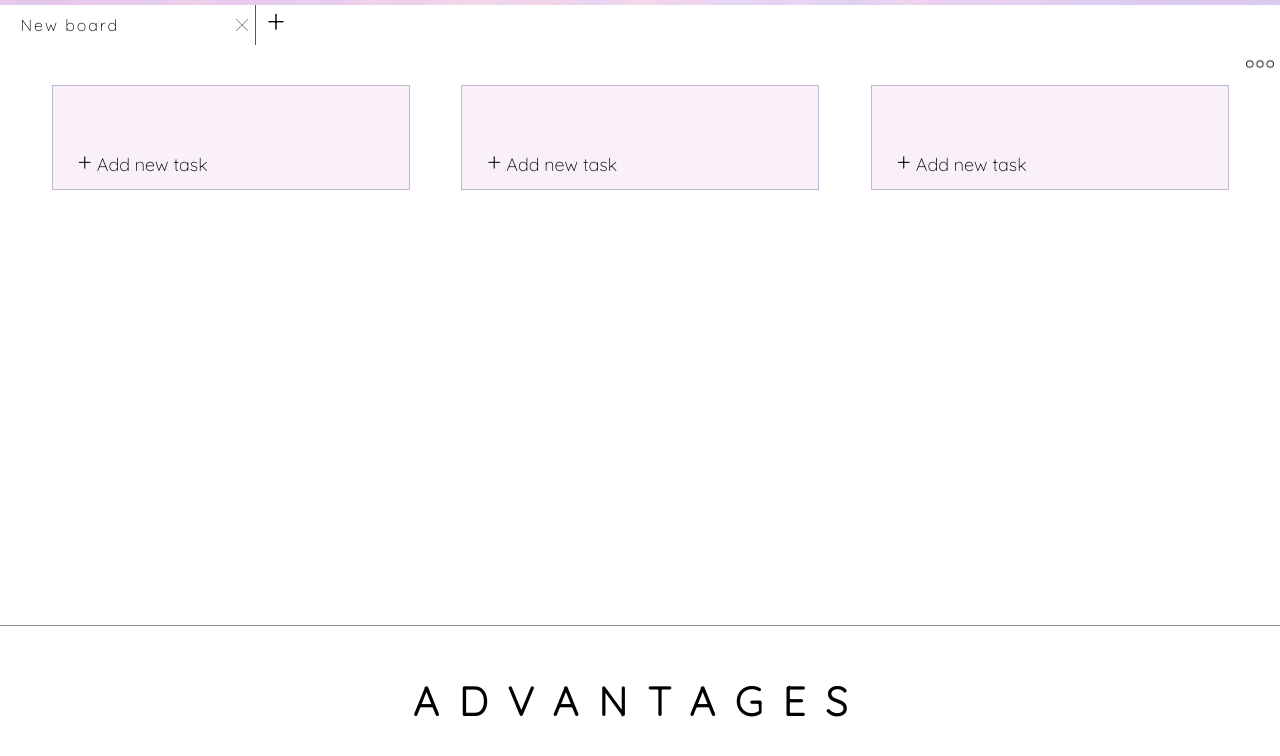
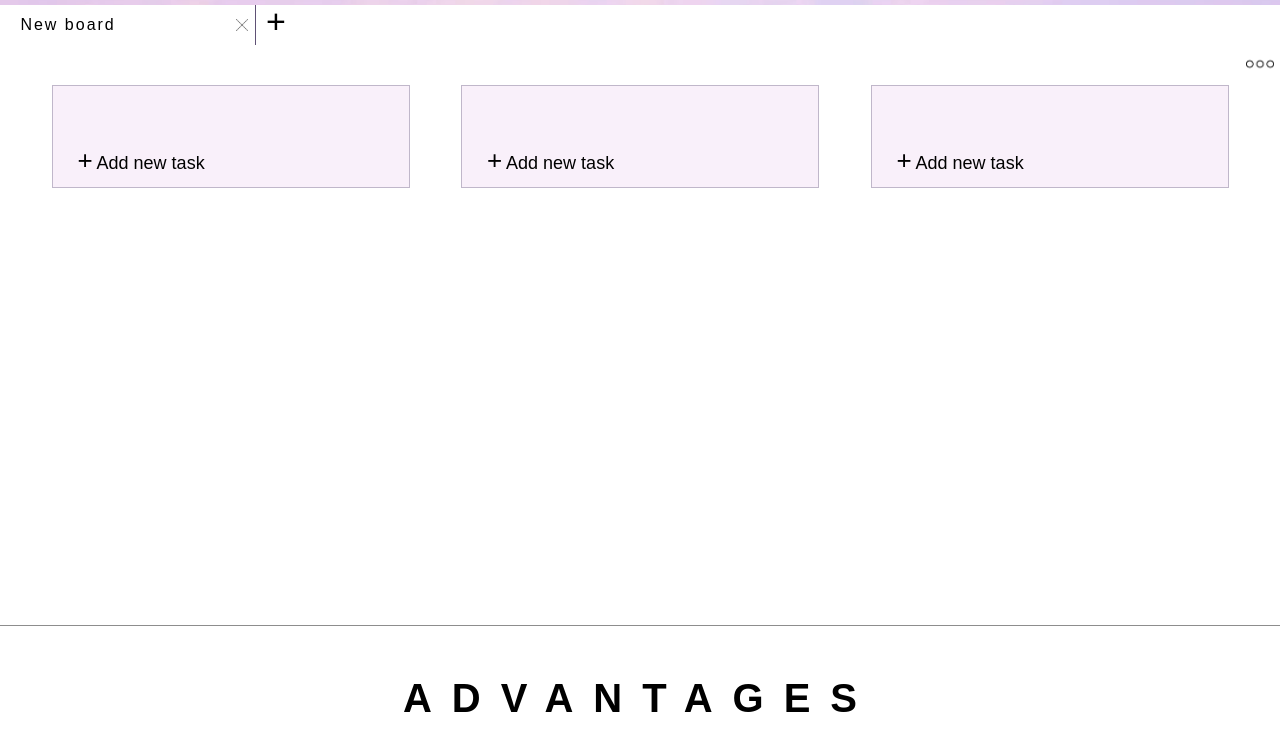
Before and after one commit to AlinaAndriychuk/MagnificPlan, a React app: page public/index.html in a window 1280 px wide. Shown: the part 195-951 px from the top of the page. Built offline with nearby package versions, Linux system fonts and the light colour scheme.

Commit message:
new fonts

```diff
--- a/public/index.html
+++ b/public/index.html
@@ -5,7 +5,7 @@
     <meta name="viewport" content="width=device-width">
     <title>Magnific plan</title>
     <link rel="shortcut icon" href="img/title-image.png" type="image/png">
-    <link href="https://fonts.googleapis.com/css2?family=Julius+Sans+One&family=Quicksand:wght@300&family=Rajdhani&display=swap" rel="stylesheet">
+    <link href="https://fonts.googleapis.com/css2?family=Barlow&display=swap" rel="stylesheet">
   </head>
   <body>
     <header class="header">
```
